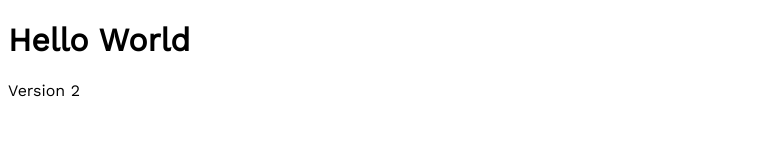
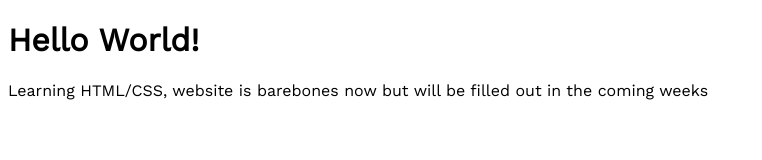
Before and after one commit to AWESDUDEtheCOOL/AWESDUDEtheCOOL.github.io, a plain HTML site: page index.html in a window 1280 px wide. Shown: the whole page, without its empty margins (0-762 px from the left). Drawn offline with nearby package versions, Linux system fonts and the light colour scheme.

Commit message:
Message update

```diff
--- a/index.html
+++ b/index.html
@@ -7,7 +7,7 @@
 </head>
 
 <body>
-    <h1>Hello World</h1>
-    <p>Version 2</p>
+    <h1>Hello World!</h1>
+    <p>Learning HTML/CSS, website is barebones now but will be filled out in the coming weeks</p>
 </body>
 </html>
```
